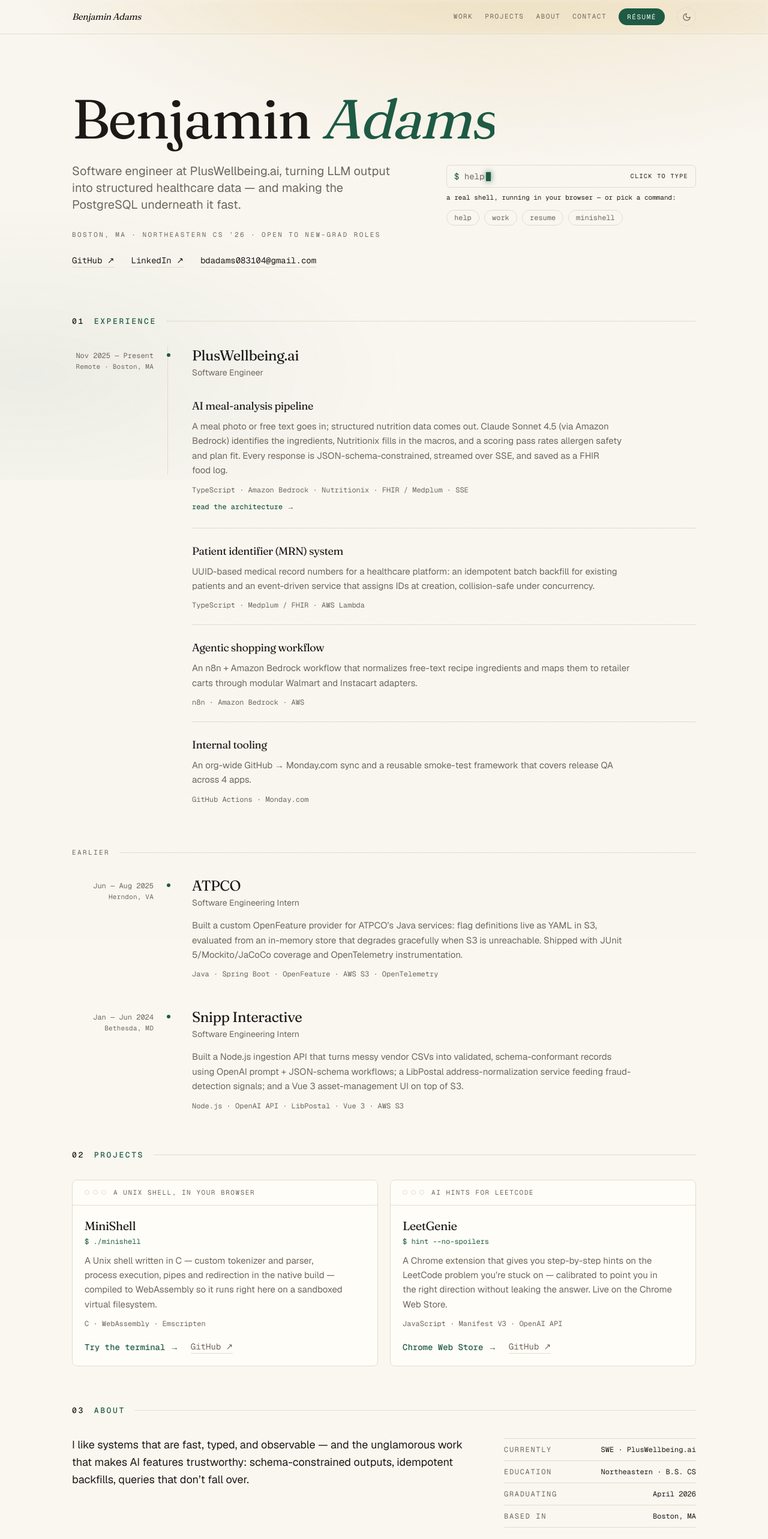
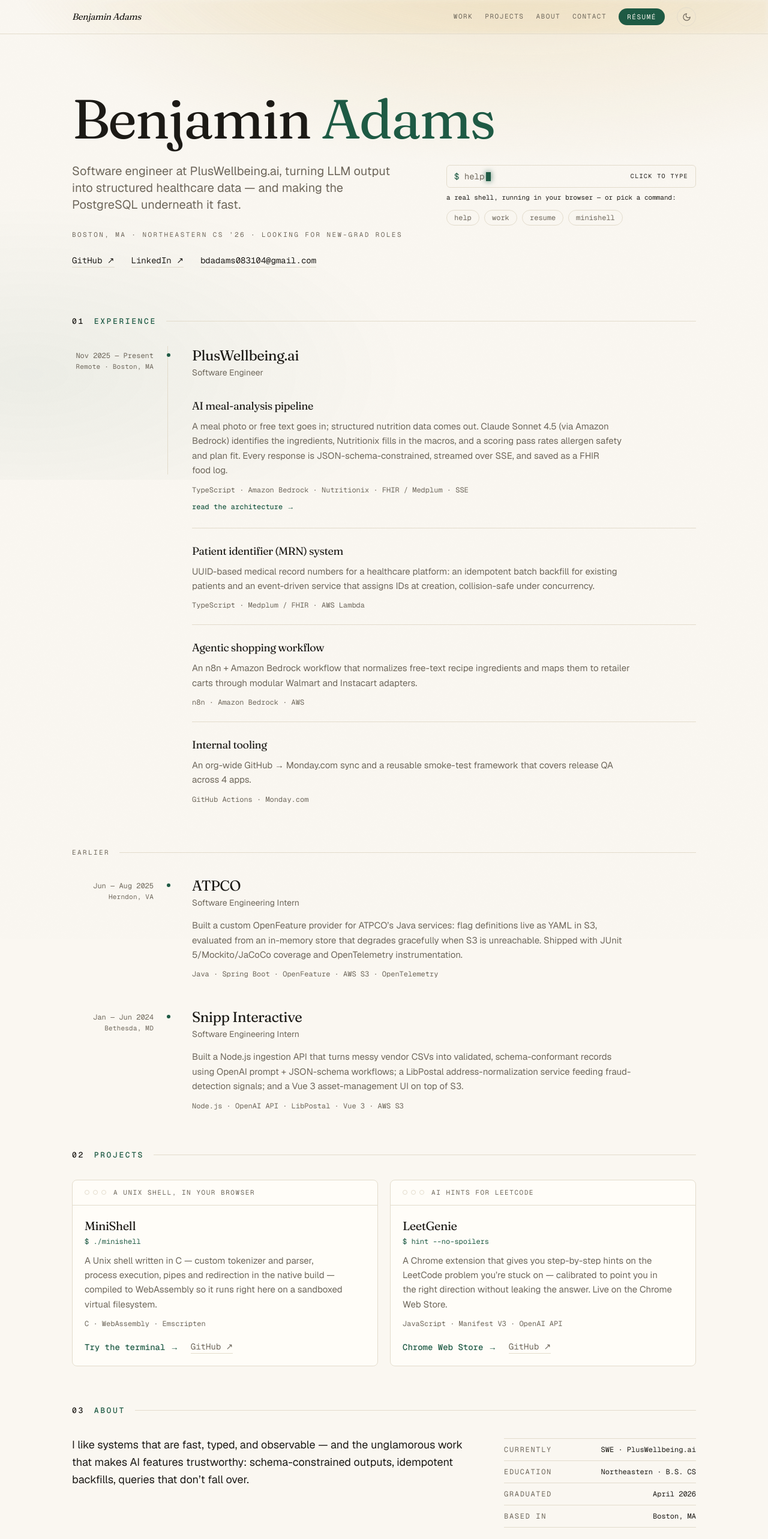
Before and after one commit to Badams1/Portfolio, a Next.js app: page / in a window 1280 px wide. Shown: the top 2566 px of the page at 60% size. Built offline with nearby package versions, Linux system fonts and the light colour scheme.

Commit message:
Tame hero name typography; update status to looking for new-grad roles; graduated

```diff
--- a/app/globals.css
+++ b/app/globals.css
@@ -95,6 +95,13 @@
 /* Fraunces at full character: wonky terminals + soft curves on display italics */
 .wonk {
   font-variation-settings: "WONK" 1, "SOFT" 60;
+}
+
+/* Hero name: a tamer Fraunces cut. Capped optical size + no wonk/soft keeps
+   the caps classic (the display-size J gets a swashy hook otherwise). */
+.hero-name {
+  font-optical-sizing: none;
+  font-variation-settings: "opsz" 34, "SOFT" 0, "WONK" 0;
 }
 
 /* ---------------------------------------------------------------------------
--- a/app/layout.tsx
+++ b/app/layout.tsx
@@ -16,7 +16,7 @@
   metadataBase: new URL('https://bdadams.dev'),
   title: "Benjamin Adams — Software Engineer",
   description:
-    "Software engineer at PlusWellbeing.ai, turning LLM output into structured healthcare data. Northeastern CS '26, open to new-grad backend and full-stack roles.",
+    "Software engineer at PlusWellbeing.ai, turning LLM output into structured healthcare data. Northeastern CS '26, looking for new-grad backend and full-stack roles.",
   alternates: { canonical: '/' },
   openGraph: {
     title: "Benjamin Adams — Software Engineer",
--- a/app/page.tsx
+++ b/app/page.tsx
@@ -259,13 +259,13 @@
       <main id="top" className="mx-auto max-w-[46rem] px-6 lg:max-w-[68rem]">
         {/* Hero -------------------------------------------------------------- */}
         <section className="pb-16 pt-16 sm:pb-20 sm:pt-24">
-          <h1 className="font-display text-[clamp(3.2rem,9vw,5.75rem)] leading-[0.98] tracking-tight [text-wrap:balance]">
+          <h1 className="hero-name font-display text-[clamp(3.2rem,9vw,5.75rem)] leading-[0.98] tracking-tight [text-wrap:balance]">
             <span className="mask-word">
               <span style={{ "--d": "0ms" } as React.CSSProperties}>Benjamin</span>
             </span>{" "}
-            <em className="wonk mask-word text-primary">
+            <span className="mask-word text-primary">
               <span style={{ "--d": "110ms" } as React.CSSProperties}>Adams</span>
-            </em>
+            </span>
           </h1>
           <div className="lg:grid lg:grid-cols-[minmax(0,1fr)_minmax(0,26rem)] lg:items-start lg:gap-16">
             <div>
@@ -279,7 +279,7 @@
               </p>
               <TypedLine
                 className="mt-7 font-mono text-[11px] uppercase tracking-[0.22em] text-muted-foreground"
-                text="Boston, MA · Northeastern CS ’26 · Open to new-grad roles"
+                text="Boston, MA · Northeastern CS ’26 · Looking for new-grad roles"
                 delay={450}
               />
               <div
@@ -471,7 +471,7 @@
               {[
                 ["Currently", "SWE · PlusWellbeing.ai"],
                 ["Education", "Northeastern · B.S. CS"],
-                ["Graduating", "April 2026"],
+                ["Graduated", "April 2026"],
                 ["Based in", "Boston, MA"],
               ].map(([label, value]) => (
                 <div key={label} className="flex items-baseline justify-between gap-4 py-2.5">
```
